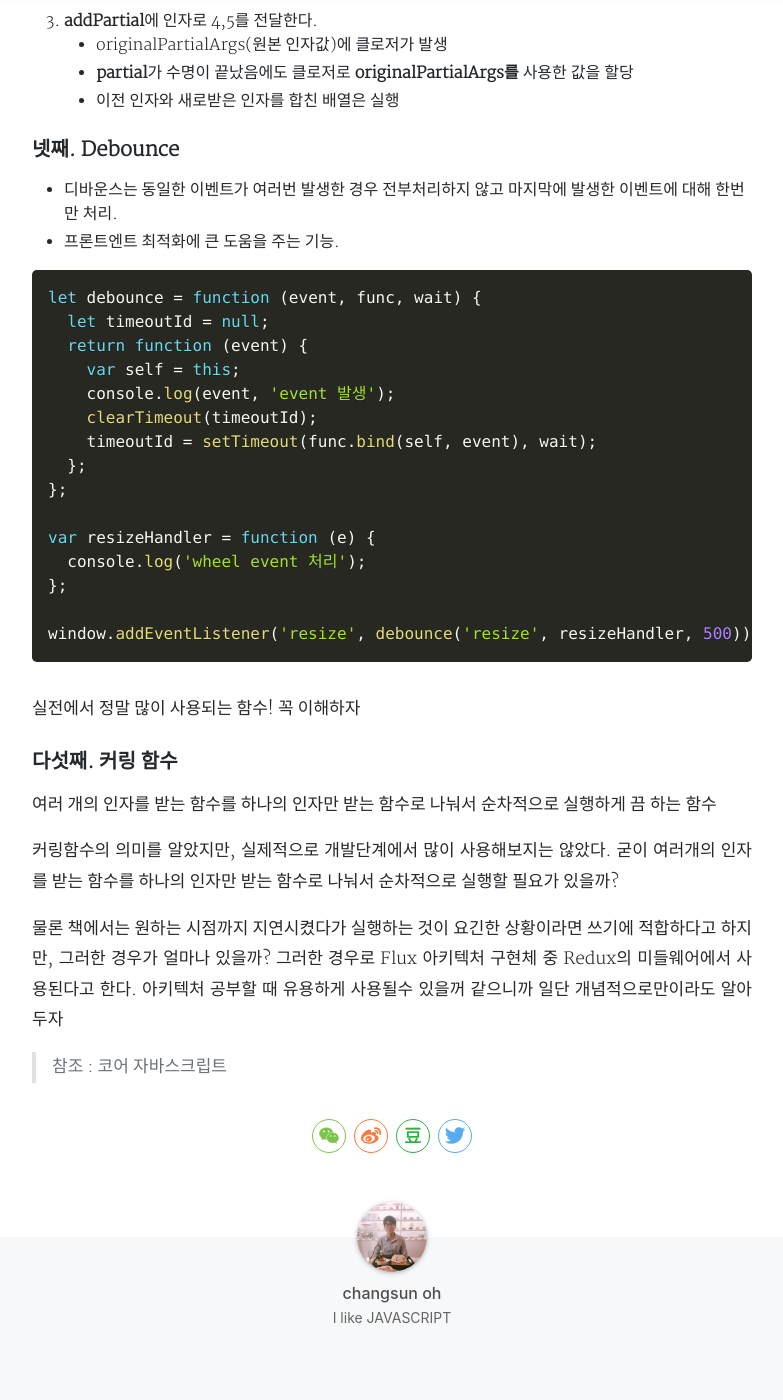
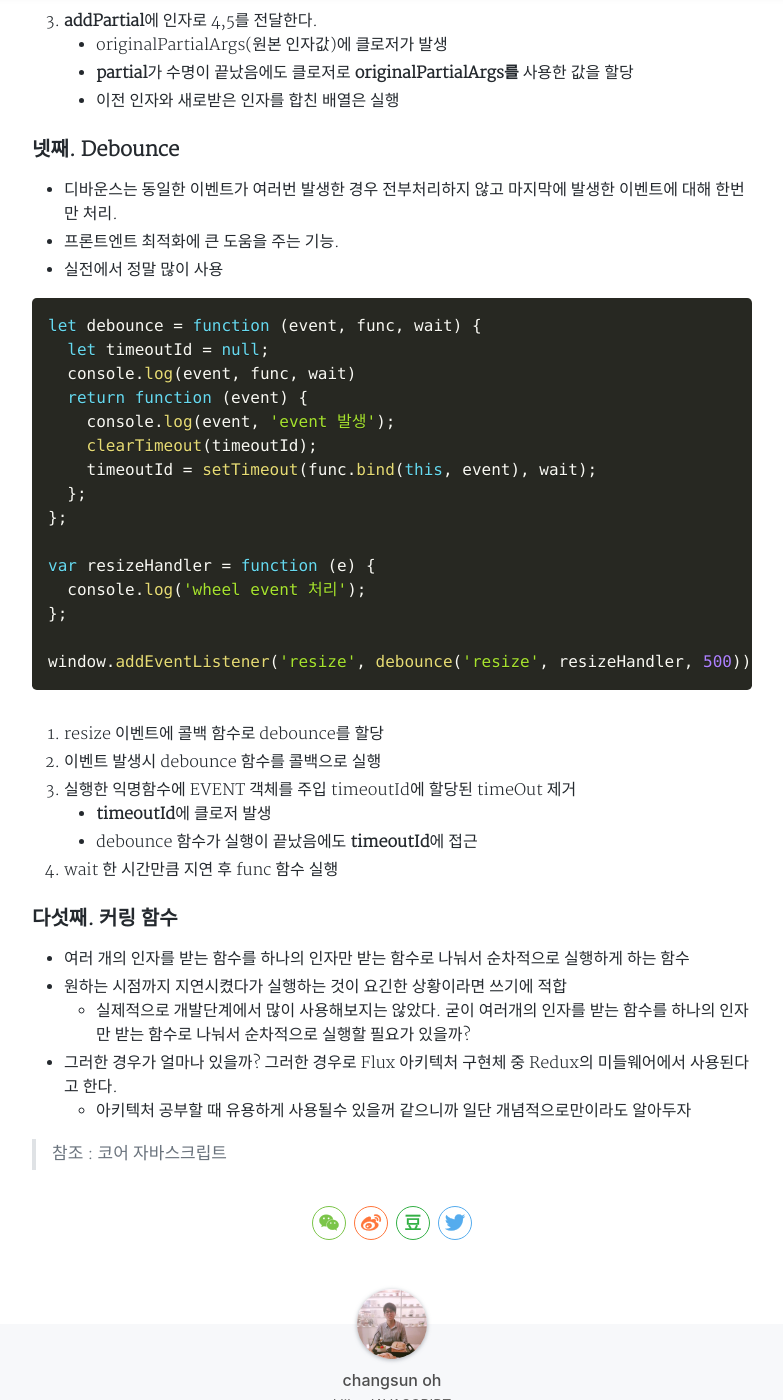
Before and after one commit to ckdtjs505/jsCoreStudy.github.io, a Jekyll site: the page built from _posts/2020-05-06-[Core JS]Closure.md, in a window 1280 px wide and 1400 px high, scrolled down 9825 px. Shown: the whole window, without its empty margins (248-1031 px from the left). Built offline with Jekyll 4.4.1, drawn with Linux system fonts in a browser that asks for light colours; nearby versions of some CDN libraries; comment, search, counter and statistics services are not loaded; a style sheet for code colours, icons or effects is not loaded.

Commit message:
Feat Debounce , 커링 함수

````diff
--- a/_posts/2020-05-06-[Core JS]Closure.md
+++ b/_posts/2020-05-06-[Core JS]Closure.md
@@ -361,15 +361,16 @@ console.log(addPartial(4,5));
 ### 넷째. Debounce
 * 디바운스는 동일한 이벤트가 여러번 발생한 경우 전부처리하지 않고 마지막에 발생한 이벤트에 대해 한번만 처리.
 * 프론트엔트 최적화에 큰 도움을 주는 기능.
+* 실전에서 정말 많이 사용
 
 ```js
 let debounce = function (event, func, wait) {
   let timeoutId = null;
+  console.log(event, func, wait)
   return function (event) {
-    var self = this;
     console.log(event, 'event 발생');
     clearTimeout(timeoutId);
-    timeoutId = setTimeout(func.bind(self, event), wait);
+    timeoutId = setTimeout(func.bind(this, event), wait);
   };
 };
 
@@ -380,18 +381,19 @@ var resizeHandler = function (e) {
 window.addEventListener('resize', debounce('resize', resizeHandler, 500));
 ```
 
-실전에서 정말 많이 사용되는 함수! 꼭 이해하자
-
+1. resize 이벤트에 콜백 함수로 debounce를 할당
+2. 이벤트 발생시 debounce 함수를 콜백으로 실행
+3. 실행한 익명함수에 EVENT 객체를 주입 timeoutId에 할당된 timeOut 제거
+   * **timeoutId**에 클로저 발생
+   * debounce 함수가 실행이 끝났음에도 **timeoutId**에 접근
+4. wait 한 시간만큼 지연 후 func 함수 실행
 
 ### 다섯째. 커링 함수
-여러 개의 인자를 받는 함수를 하나의 인자만 받는 함수로 나눠서 순차적으로 실행하게 끔 하는 함수
-
-커링함수의 의미를 알았지만, 실제적으로 개발단계에서 많이 사용해보지는 않았다.
-굳이 여러개의 인자를 받는 함수를 하나의 인자만 받는 함수로 나눠서 순차적으로 실행할 필요가 있을까?
-
-물론 책에서는 원하는 시점까지 지연시켰다가 실행하는 것이 요긴한 상황이라면 쓰기에 적합하다고 하지만,
-그러한 경우가 얼마나 있을까? 그러한 경우로 Flux 아키텍처 구현체 중 Redux의 미들웨어에서 사용된다고 한다.
-아키텍처 공부할 때 유용하게 사용될수 있을꺼 같으니까 일단 개념적으로만이라도 알아두자
+* 여러 개의 인자를 받는 함수를 하나의 인자만 받는 함수로 나눠서 순차적으로 실행하게 하는 함수
+* 원하는 시점까지 지연시켰다가 실행하는 것이 요긴한 상황이라면 쓰기에 적합
+  * 실제적으로 개발단계에서 많이 사용해보지는 않았다. 굳이 여러개의 인자를 받는 함수를 하나의 인자만 받는 함수로 나눠서 순차적으로 실행할 필요가 있을까?
+* 그러한 경우가 얼마나 있을까? 그러한 경우로 Flux 아키텍처 구현체 중 Redux의 미들웨어에서 사용된다고 한다.
+  * 아키텍처 공부할 때 유용하게 사용될수 있을꺼 같으니까 일단 개념적으로만이라도 알아두자
 
 
 > 참조 : 코어 자바스크립트
````
